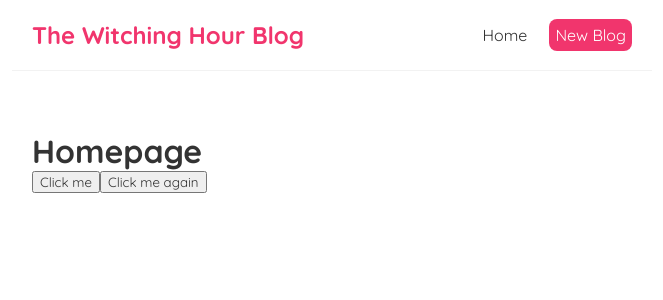
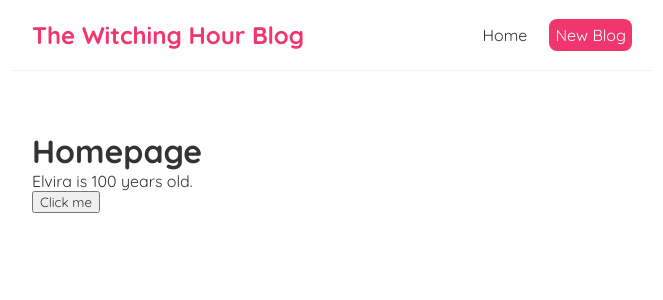
Before and after one commit to aracelivaldovinos/react-blog-practice, a React (Create React App) app: page / in a window 1280 px wide. Shown: the top 300 px of the page, without its empty margins (308-971 px from the left). Built offline with nearby package versions, Linux system fonts and the light colour scheme; the HTML template or start-up script is replaced by a standard one.

Commit message:
add useState for name and age

```diff
--- a/src/Home.js
+++ b/src/Home.js
@@ -1,13 +1,23 @@
+import { useState } from 'react';
+
 const Home = () => {
-  const handleClick = (e) =>{
-    console.log('hello', e)
+  // let name = 'mario';
+const [name, setName] = useState('Elvira');
+const [age, setAge] = useState (100);
+// const [initialValue, changingValue] = useState('initialValue')
+//useState returns two values initialValue, changingValue
+
+  const handleClick = () =>{
+    setName('Cher');
+    setAge(200)
   }
-  const handleClickAgain = (name, e) =>{
-    console.log(name, e.target)
-  }
+  // const handleClickAgain = (name, e) =>{
+  //   console.log(name, e.target)
+  // }
   return (
     <div className="home">
       <h1>Homepage</h1>
+      <p>{ name } is { age } years old.</p>
       <button onClick={handleClick}>Click me</button>
       {/*
       const handleClickAgain = (name) =>{
@@ -19,7 +29,7 @@ const Home = () => {
 
 
     */}
-      <button onClick={(e) => handleClickAgain("mario", e)}>Click me again</button>
+      {/* <button onClick={(e) => handleClickAgain("mario", e)}>Click me again</button> */}
     </div>
   );
 }
```
